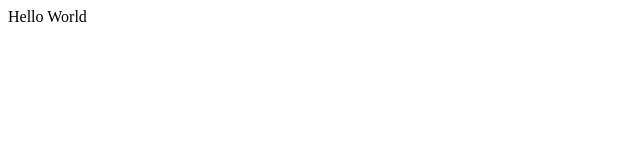
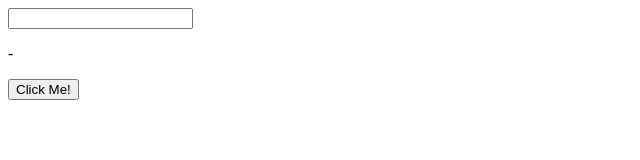
Before and after one commit to DumbWaysStudent/javascript-fundamental, a plain HTML site: page index.html in a window 1280 px wide. Shown: the whole page, without its empty margins (0-640 px from the left). Drawn offline with Linux system fonts and the light colour scheme.

Commit message:
9. Event

```diff
--- a/index.html
+++ b/index.html
@@ -5,7 +5,11 @@
   </head>
 
   <body>
-    <p id="hello_world">Hello World</p>
+    <input value="" id="txtName"/>
+
+    <p id="name">-</p>
+
+    <button onclick="setName()">Click Me!</button>
 
     <script src="js/index.js"></script>
   </body>
--- a/js/index.js
+++ b/js/index.js
@@ -1,10 +1,6 @@
-var person = {
-  firstName: "Ayunda",
-  lastName: "Susanti",
-  age: 21,
-  walk(){
-    return "I am walking";
-  }
+function setName(){
+
+  var txtName = document.getElementById('txtName');
+  document.getElementById('name').innerHTML = txtName.value;
+
 }
-
-console.log(person['firstName'])
```
